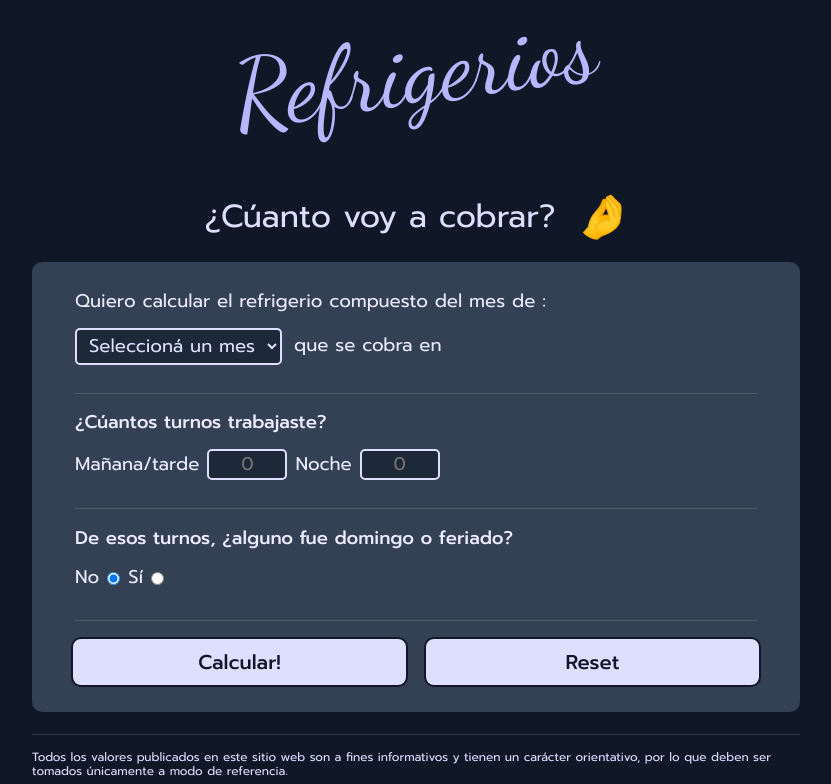
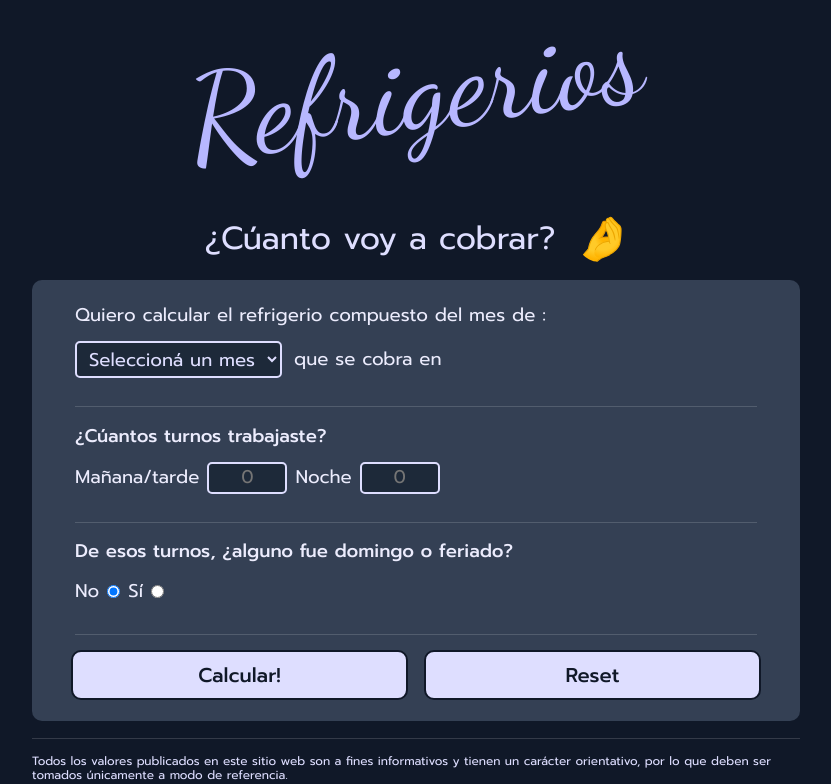
Before and after one commit to Alejandro-Madero/refrigerios, a React (Vite) app: page / in a window 1536 px wide. Shown: the top 784 px of the page, without its empty margins (352-1183 px from the left). Built offline with nearby package versions, Linux system fonts and the light colour scheme.

Commit message:
Changed logo font-size in larger screens

```diff
--- a/src/Components/Logo.module.css
+++ b/src/Components/Logo.module.css
@@ -23,3 +23,9 @@
     margin-bottom: 2rem;
   }
 }
+
+@media (min-width: 1500px) {
+  .logo {
+    font-size: 7.5rem;
+  }
+}
```
